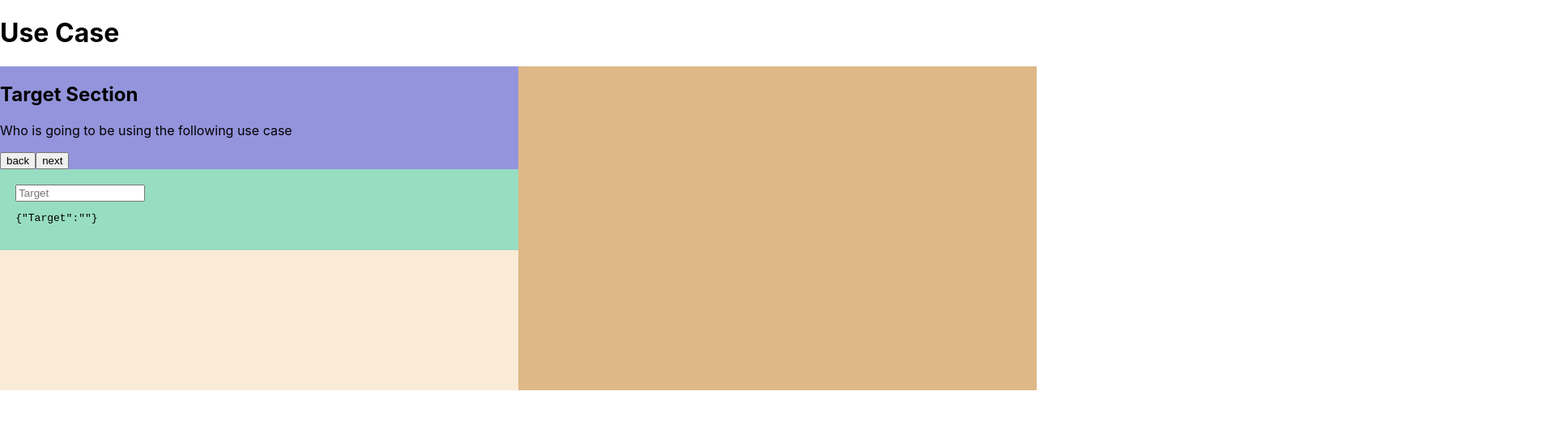
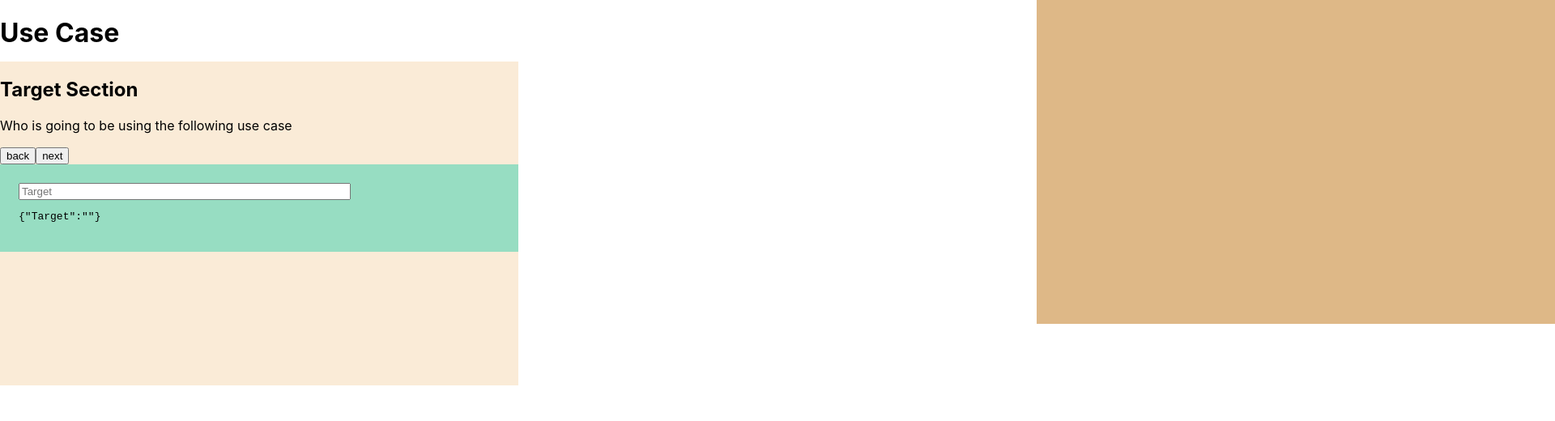
Before and after one commit to Atos20/Use_Cases, a React (Create React App) app: page / in a window 1280 px wide. Shown: the top 520 px of the page at 81% size, 1920 px wide, since content can reach past the window. Built offline with nearby package versions, Linux system fonts and the light colour scheme.

Commit message:
Use absolute position

```diff
--- a/src/components/Questionnaire/Questionnaire.css
+++ b/src/components/Questionnaire/Questionnaire.css
@@ -1,13 +1,17 @@
-.container{
+/* .container{
   display: flex;
   flex-direction: row;
-}
+  width: 600px;
+} */
 
 .left{
   display: flex;
   flex-direction: column;
   background-color: antiquewhite;
   width: 50vw;
+  height: 50vh;
+  position: absolute;
+    top: 9.5%; left: 0%; right: 50%
 }
 
 .display-section{
@@ -18,11 +22,11 @@
   display: flex;
   flex-direction: column;
   margin: 2%;
-  width: 50%
+  width: 80%
 }
 
 .sec-1{
-  background-color: rgb(148, 148, 221);
+  /* background-color: rgb(148, 148, 221); */
 }
 
 .sec-2{
@@ -33,4 +37,6 @@
   width: 50vw;
   height: 50vh;
   background-color: burlywood;
+  position: absolute;
+    top: 0%; left: 100%; right: -50%
 }
```
